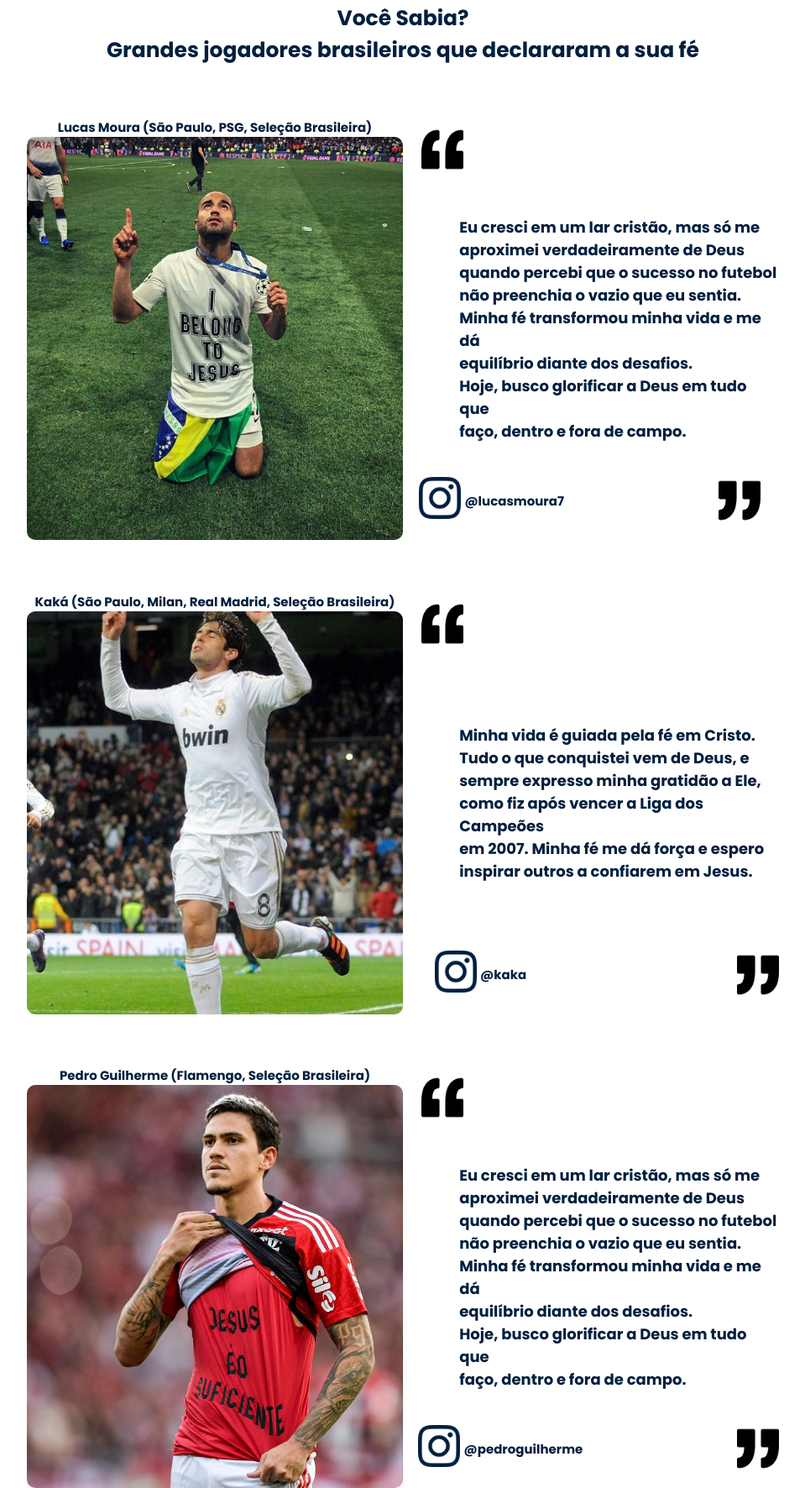
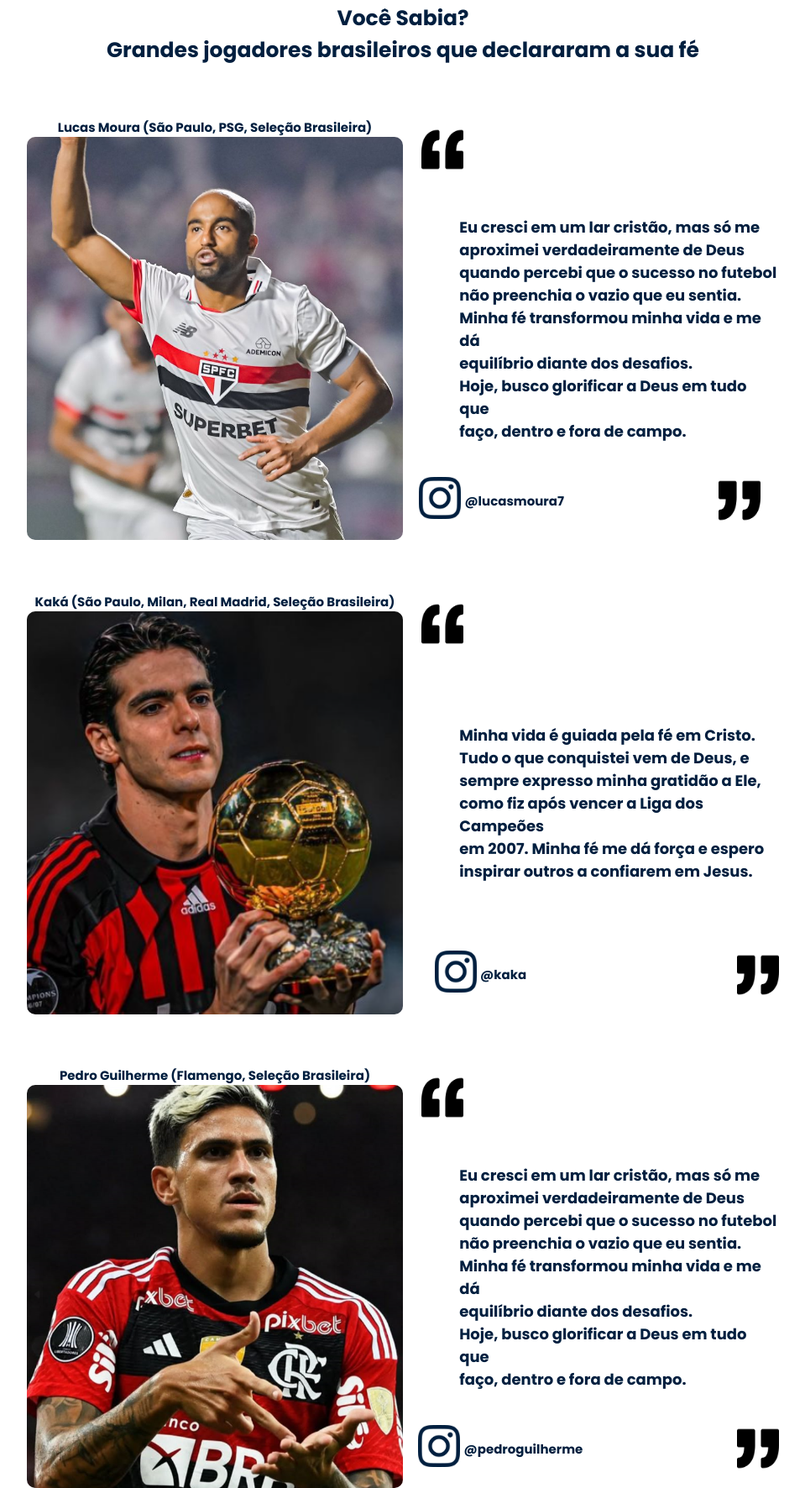
Before and after one commit to oizaeljr/AtletaDeCristo, a plain HTML site: page Site/home.html in a window 1280 px wide. Shown: the part 791-2563 px from the top of the page at 84% size, without its empty margins (160-1119 px from the left). Drawn offline with Linux system fonts and the light colour scheme.

Commit message:
Adição: Animação nas fotos

```diff
--- a/Site/style.css
+++ b/Site/style.css
@@ -94,7 +94,7 @@ main .detalhe1_1 {
 main .container2 {
     display: flex;
     flex-direction: column;
-    width: 50%;
+    width: 55%;
     height: auto;
     position: absolute;
     margin: 7% 0 0 9%;
@@ -201,30 +201,45 @@ main .container3 .container3_4 .container3_lucas {
     width: 100%;
     height: 60vh;
     border-radius: 10px;
-    background-image: url(../imagens/lucas2.jfif);
+    background-image: url('../imagens/lucas1.jfif');
     background-position: center;
     background-size: cover;
     background-repeat: no-repeat;
+    transition: 0.5s ease;
+}
+
+main .container3 .container3_4 .container3_lucas:hover {
+    background-image: url('../imagens/lucas2.jfif');
 }
 
 main .container3 .container3_4 .container3_kaka {
     width: 100%;
     height: 60vh;
     border-radius: 10px;
-    background-image: url(../imagens/kaka1.jfif);
+    background-image: url('../imagens/kaka1.png');
     background-position: center;
     background-size: cover;
     background-repeat: no-repeat;
+    transition: 0.5s ease;
+}
+
+main .container3 .container3_4 .container3_kaka:hover {
+    background-image: url('../imagens/kaka2.png');
 }
 
 main .container3 .container3_4 .container3_pedro {
     width: 100%;
     height: 60vh;
     border-radius: 10px;
-    background-image: url(../imagens/pedro2.jfif);
+    background-image: url('../imagens/pedro1.png');
     background-position: center;
     background-size: cover;
     background-repeat: no-repeat;
+    transition: 0.5s ease;
+}
+
+main .container3 .container3_4 .container3_pedro:hover {
+    background-image: url('../imagens/pedro2.jfif');
 }
 
 main .container3 .container3_6 {
```
Also changed, not shown: imagens/kaka1.jfif (deleted), imagens/kaka1.png (added), imagens/kaka2.png, imagens/pedro1.jfif (deleted), imagens/pedro1.png (added).
